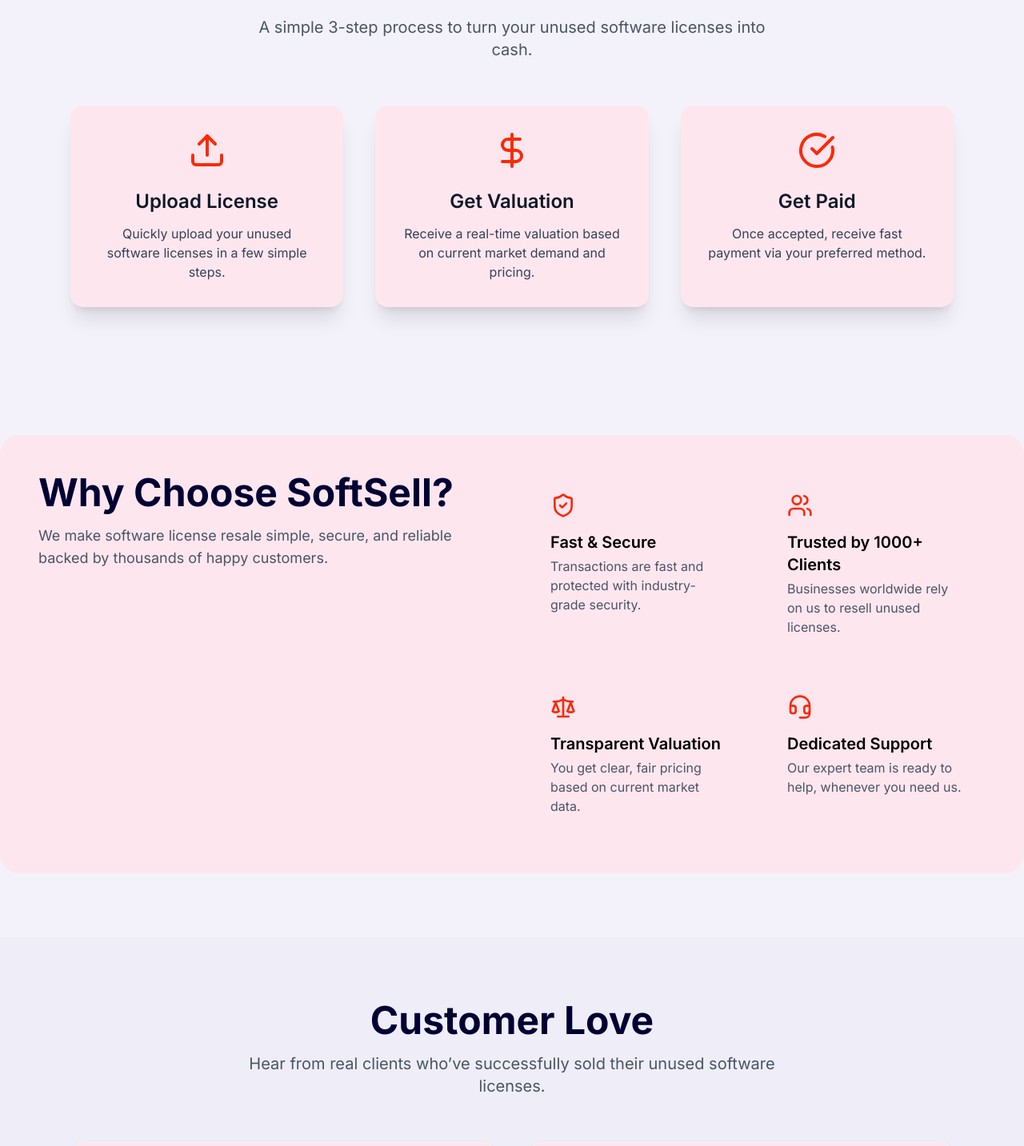
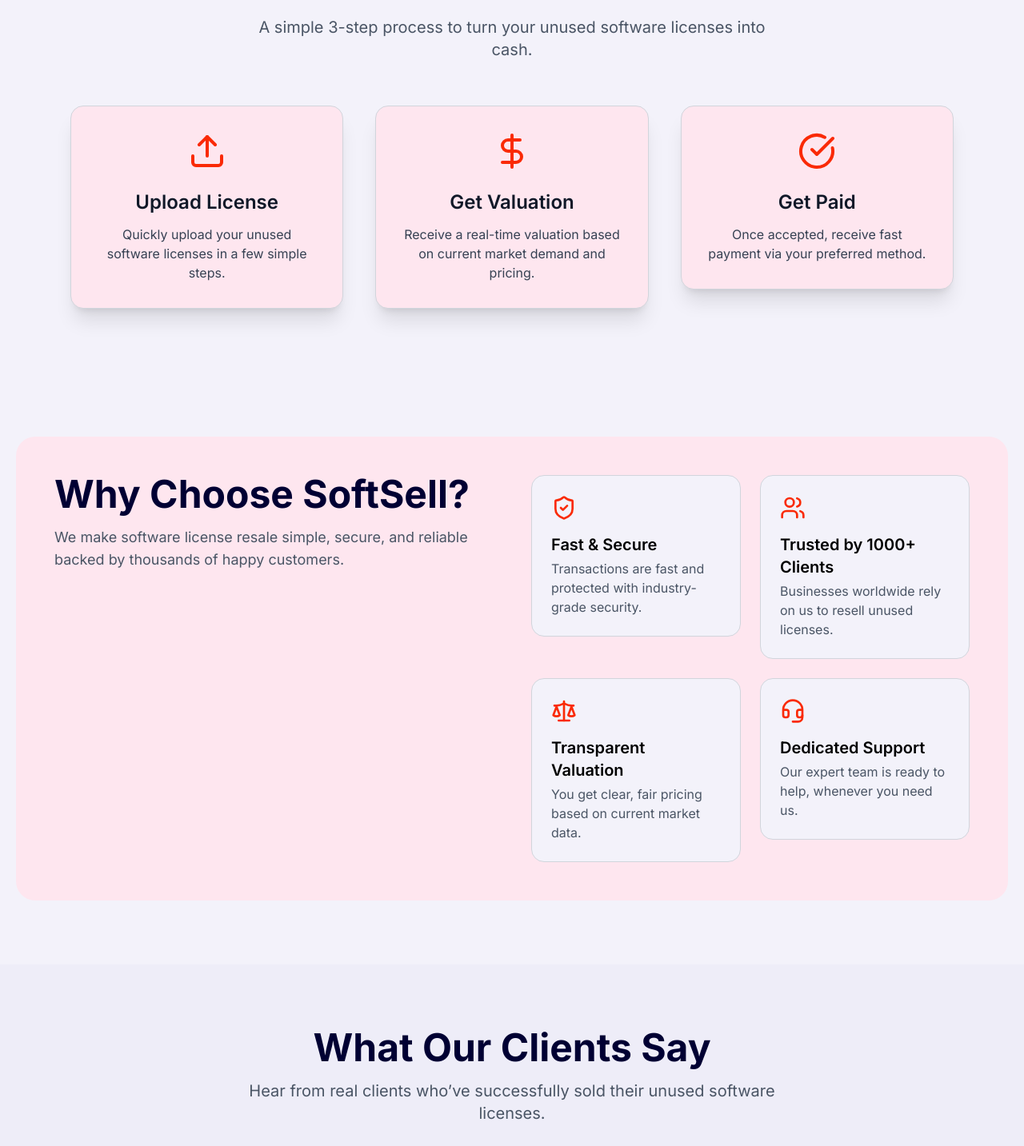
Before and after one commit to Shubham-567/SoftSell, a React (Vite) app: page / in a window 1280 px wide. Shown: the part 924-2357 px from the top of the page at 80% size. Built offline with nearby package versions, Linux system fonts and the light colour scheme.

Commit message:
Added smooth animations with framer motion

```diff
--- a/package.json
+++ b/package.json
@@ -16,6 +16,7 @@
     "lucide-react": "^0.509.0",
     "react": "^19.1.0",
     "react-dom": "^19.1.0",
+    "react-intersection-observer": "^9.16.0",
     "tailwindcss": "^4.1.6"
   },
   "devDependencies": {
--- /dev/null
+++ b/src/components/FadeInWhenVisible.jsx
@@ -0,0 +1,21 @@
+import { motion } from "framer-motion";
+import { useInView } from "react-intersection-observer";
+
+const FadeInWhenVisible = ({ children, delay = 0 }) => {
+  const [ref, inView] = useInView({
+    triggerOnce: true,
+    threshold: 0.1,
+  });
+
+  return (
+    <motion.div
+      ref={ref}
+      initial={{ opacity: 0, y: 40 }}
+      animate={inView ? { opacity: 1, y: 0 } : {}}
+      transition={{ duration: 0.6, delay }}>
+      {children}
+    </motion.div>
+  );
+};
+
+export default FadeInWhenVisible;
--- a/src/components/Navbar.jsx
+++ b/src/components/Navbar.jsx
@@ -20,7 +20,11 @@
   }, []);
 
   return (
-    <header className='absolute top-4 left-1/2 z-50 w-[95%] max-w-7xl -translate-x-1/2 rounded-full bg-background-50 backdrop-blur shadow-lg px-6 py-3 transition-all'>
+    <motion.header
+      initial={{ opacity: 0, y: -20 }}
+      animate={{ opacity: 1, y: 0 }}
+      transition={{ duration: 0.6, ease: "easeOut", delay: 0.2 }}
+      className='absolute top-4 left-1/2 z-50 w-[95%] max-w-7xl -translate-x-1/2 rounded-full bg-background-50 backdrop-blur shadow-lg px-6 py-3'>
       <div className='flex items-center justify-between'>
         {/* logo */}
         <div className='flex justify-start items-center gap-2 text-xl font-bold tracking-tight text-primary-500'>
@@ -96,7 +100,7 @@
           </AnimatePresence>
         </div>
       </div>
-    </header>
+    </motion.header>
   );
 };
 
--- a/src/index.css
+++ b/src/index.css
@@ -8,6 +8,10 @@
   ::after {
     font-family: "Inter", sans-serif;
     @apply box-border;
+  }
+
+  html {
+    scroll-behavior: smooth;
   }
 
   a {
--- a/src/sections/HowItWorks.jsx
+++ b/src/sections/HowItWorks.jsx
@@ -1,21 +1,28 @@
 import { Upload, DollarSign, CheckCircle } from "lucide-react";
+import FadeInWhenVisible from "../components/FadeInWhenVisible";
 
 const HowItWorks = () => {
   return (
     <section id='how-it-works' className='py-12 md:py-20 bg-background-50'>
       <div className='max-w-6xl mx-auto text-center px-6'>
+        <FadeInWhenVisible delay={0.2}>
           <h2 className='text-3xl sm:text-4xl md:text-5xl font-bold text-text-900 mb-4'>
             How It Works
           </h2>
+        </FadeInWhenVisible>
+
+        <FadeInWhenVisible delay={0.2}>
           <p className='text-base sm:text-lg md:text-xl text-gray-600 mb-14 max-w-2xl mx-auto'>
             A simple 3-step process to turn your unused software licenses into
             cash.
           </p>
+        </FadeInWhenVisible>
 
         {/* steps */}
         <div className='grid grid-cols-1 sm:grid-cols-2 lg:grid-cols-3 gap-10'>
           {/* step 1*/}
-          <div className='flex flex-col items-center text-center bg-secondary-50 text-gray-900 shadow-xl rounded-2xl p-8 transform duration-400 transition-transform hover:scale-105'>
+          <FadeInWhenVisible delay={0.6}>
+            <div className='flex flex-col items-center text-center bg-secondary-50 border border-gray-300 text-gray-900 shadow-xl rounded-2xl p-8 transform duration-400 transition-transform hover:scale-105'>
               <div className='text-accent-500 mb-6 transition-transform hover:scale-110'>
                 <Upload size={48} />
               </div>
@@ -27,9 +34,11 @@
                 steps.
               </p>
             </div>
+          </FadeInWhenVisible>
 
           {/* step 2 */}
-          <div className='flex flex-col items-center text-center bg-secondary-50 text-gray-900 shadow-xl rounded-2xl p-8 transform duration-400 transition-transform hover:scale-105'>
+          <FadeInWhenVisible delay={0.8}>
+            <div className='flex flex-col items-center text-center bg-secondary-50 border border-gray-300 text-gray-900 shadow-xl rounded-2xl p-8 transform duration-400 transition-transform hover:scale-105'>
               <div className='text-accent-500 mb-6 transition-transform hover:scale-110'>
                 <DollarSign size={48} />
               </div>
@@ -41,9 +50,11 @@
                 pricing.
               </p>
             </div>
+          </FadeInWhenVisible>
 
           {/* step 3 */}
-          <div className='flex flex-col items-center text-center bg-secondary-50 text-gray-900 shadow-xl rounded-2xl p-8 transform duration-400 transition-transform hover:scale-105'>
+          <FadeInWhenVisible delay={1}>
+            <div className='flex flex-col items-center text-center bg-secondary-50 border border-gray-300 text-gray-900 shadow-xl rounded-2xl p-8 transform duration-400 transition-transform hover:scale-105'>
               <div className='text-accent-500 mb-6 transition-transform hover:scale-110'>
                 <CheckCircle size={48} />
               </div>
@@ -54,6 +65,7 @@
                 Once accepted, receive fast payment via your preferred method.
               </p>
             </div>
+          </FadeInWhenVisible>
         </div>
       </div>
     </section>
--- a/src/sections/Testimonials.jsx
+++ b/src/sections/Testimonials.jsx
@@ -1,4 +1,5 @@
-import { Quote } from "lucide-react";
+import { Factory, Frame, Quote } from "lucide-react";
+import FadeInWhenVisible from "../components/FadeInWhenVisible";
 
 const Testimonials = () => {
   return (
@@ -6,16 +7,22 @@
       id='testimonials'
       className='py-12 md:py-20 bg-background-100 relative overflow-hidden'>
       <div className='relative z-10 max-w-6xl mx-auto px-6 text-center'>
+        <FadeInWhenVisible delay={0.2}>
           <h2 className='text-3xl sm:text-4xl md:text-5xl font-bold text-text-900 mb-4'>
-          Customer Love
+            What Our Clients Say
           </h2>
+        </FadeInWhenVisible>
+
+        <FadeInWhenVisible delay={0.4}>
           <p className='text-base sm:text-lg md:text-xl text-gray-600 mb-14 max-w-2xl mx-auto'>
-          Hear from real clients who’ve successfully sold their unused software
-          licenses.
+            Hear from real clients who’ve successfully sold their unused
+            software licenses.
           </p>
+        </FadeInWhenVisible>
 
         <div className='grid grid-cols-1 md:grid-cols-2 gap-10'>
-          <div className='bg-secondary-50 p-8 rounded-2xl shadow-sm border border-gray-100 hover:shadow-lg transition duration-400 text-left hover:scale-102'>
+          <FadeInWhenVisible delay={0.8}>
+            <div className='bg-secondary-50 p-8 rounded-2xl shadow-sm border border-gray-300 hover:shadow-lg transition duration-400 text-left hover:scale-102'>
               <div className='mb-4 text-accent-500'>
                 <Quote size={32} />
               </div>
@@ -35,8 +42,10 @@
                 </div>
               </div>
             </div>
+          </FadeInWhenVisible>
 
-          <div className='bg-secondary-50 p-8 rounded-2xl shadow-sm border border-gray-100 hover:shadow-md transition duration-300 text-left hover:scale-102'>
+          <FadeInWhenVisible delay={1}>
+            <div className='bg-secondary-50 p-8 rounded-2xl shadow-sm border border-gray-300 hover:shadow-md transition duration-300 text-left hover:scale-102'>
               <div className='mb-4 text-accent-500'>
                 <Quote size={32} />
               </div>
@@ -57,6 +66,7 @@
                 </div>
               </div>
             </div>
+          </FadeInWhenVisible>
         </div>
       </div>
     </section>
--- a/src/sections/WhyChooseUs.jsx
+++ b/src/sections/WhyChooseUs.jsx
@@ -1,24 +1,32 @@
 import { ShieldCheck, Users, Scale, Headset } from "lucide-react";
+import FadeInWhenVisible from "../components/FadeInWhenVisible";
 
 const WhyChooseUs = () => {
   return (
-    <section id='why-us' className='py-10 md:py-20 bg-background-50'>
-      <div className='bg-secondary-50 max-w-7xl mx-auto px-12 py-12 rounded-3xl grid grid-cols-1 lg:grid-cols-2 gap-6 md:gap-12 items-start'>
+    <section id='why-us' className='py-10 px-5 md:py-20 bg-background-50'>
+      <div className='bg-secondary-50 max-w-7xl mx-auto px-6 md:px-12 py-12 rounded-3xl grid grid-cols-1 lg:grid-cols-2 gap-6 md:gap-12 items-start'>
         {/* left headings*/}
         <div className='text-center lg:text-left'>
+          <FadeInWhenVisible delay={0.2}>
             <h2 className='text-3xl sm:text-4xl md:text-5xl font-bold text-text-900 mb-4'>
               Why Choose SoftSell?
             </h2>
+          </FadeInWhenVisible>
+
+          <FadeInWhenVisible delay={0.3}>
+            {" "}
             <p className='text-base sm:text-lg  text-gray-600 mb-14 max-w-2xl mx-auto'>
-            We make software license resale simple, secure, and reliable backed
-            by thousands of happy customers.
+              We make software license resale simple, secure, and reliable
+              backed by thousands of happy customers.
             </p>
+          </FadeInWhenVisible>
         </div>
 
         {/* right benefits */}
         <div className='grid grid-cols-1 sm:grid-cols-2 gap-6'>
           {/* tile 1 */}
-          <div className='p-6'>
+          <FadeInWhenVisible delay={0.4}>
+            <div className='p-6 bg-background-50 rounded-2xl border border-gray-300'>
               <div className='text-accent-500 mb-4'>
                 <ShieldCheck size={32} />
               </div>
@@ -26,12 +34,15 @@
                 Fast & Secure
               </h3>
               <p className='text-sm sm:text-base text-gray-600'>
-              Transactions are fast and protected with industry-grade security.
+                Transactions are fast and protected with industry-grade
+                security.
               </p>
             </div>
+          </FadeInWhenVisible>
 
           {/* tile 2 */}
-          <div className='p-6'>
+          <FadeInWhenVisible delay={0.6}>
+            <div className='p-6 bg-background-50 rounded-2xl border border-gray-300'>
               <div className='text-accent-500 mb-4'>
                 <Users size={32} />
               </div>
@@ -42,9 +53,11 @@
                 Businesses worldwide rely on us to resell unused licenses.
               </p>
             </div>
+          </FadeInWhenVisible>
 
           {/* tile 3 */}
-          <div className='p-6'>
+          <FadeInWhenVisible delay={0.8}>
+            <div className='p-6 bg-background-50 rounded-2xl border border-gray-300'>
               <div className='text-accent-500 mb-4'>
                 <Scale size={32} />
               </div>
@@ -55,9 +68,11 @@
                 You get clear, fair pricing based on current market data.
               </p>
             </div>
+          </FadeInWhenVisible>
 
           {/* tile 4 */}
-          <div className='p-6'>
+          <FadeInWhenVisible delay={1}>
+            <div className='p-6 bg-background-50 rounded-2xl border border-gray-300'>
               <div className='text-accent-500 mb-4'>
                 <Headset size={32} />
               </div>
@@ -68,6 +83,7 @@
                 Our expert team is ready to help, whenever you need us.
               </p>
             </div>
+          </FadeInWhenVisible>
         </div>
       </div>
     </section>
```
Also changed, not shown: src/components/Footer.jsx (+10 -5 lines), src/sections/ContactForm.jsx (+9 -2 lines), src/sections/HeroSection.jsx (+8 -0 lines), 1 other file (tests, documents, lock files or other folders). Lines whose indentation alone changed are shown as unchanged.
